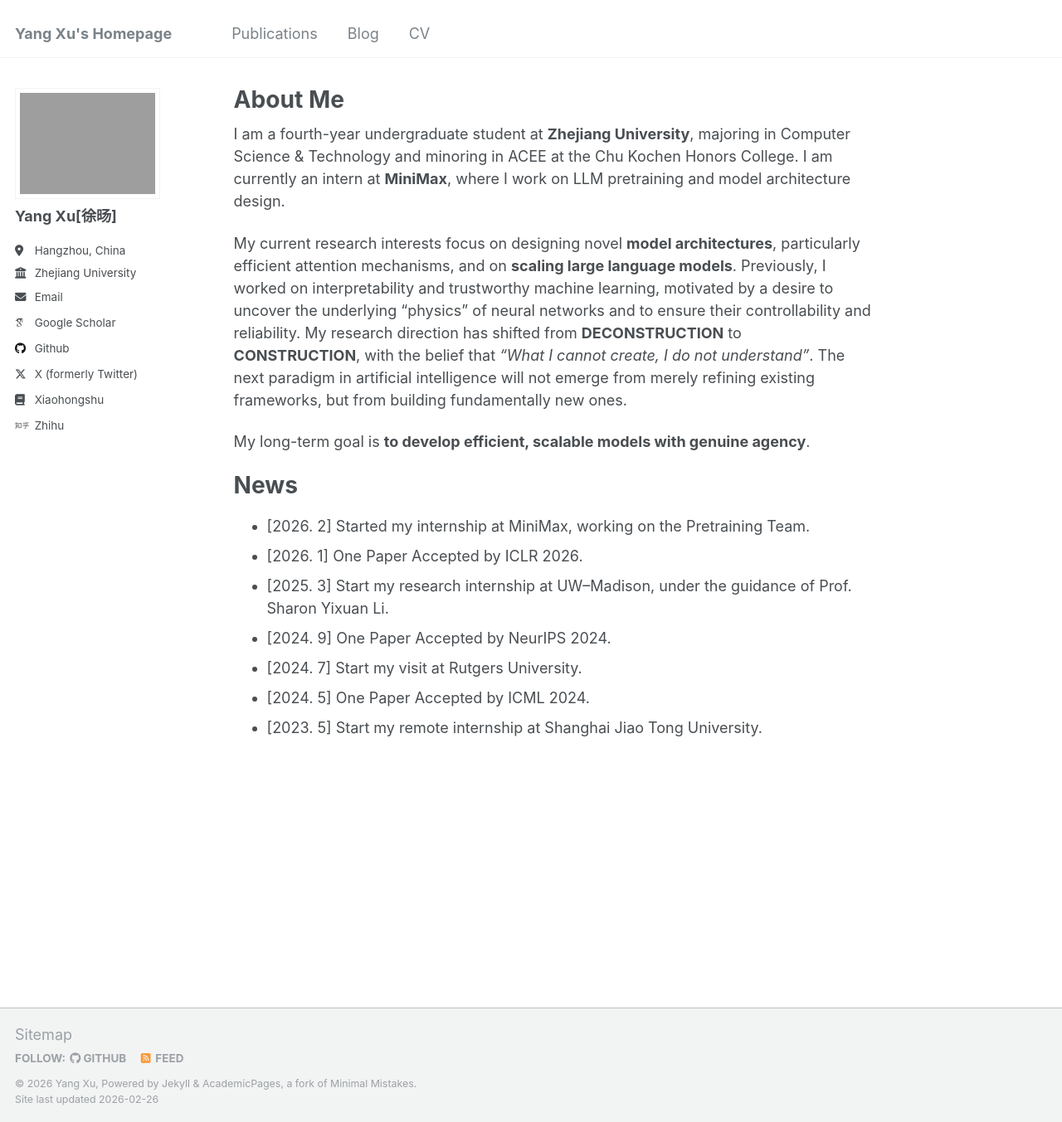
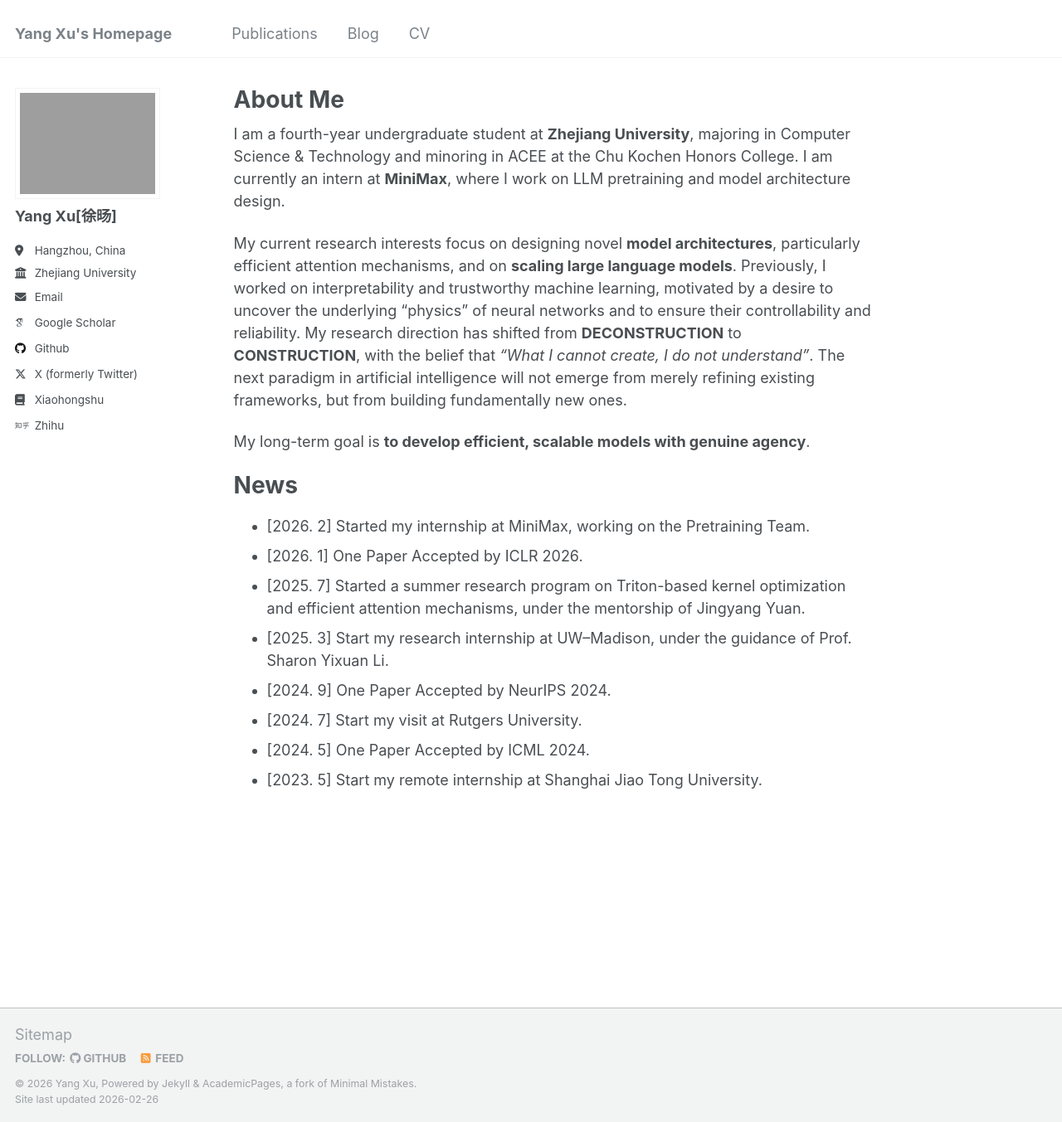
Before and after one commit to Superposition09m/Superposition09m.github.io, a Jekyll site: the page built from _pages/about.md, in a window 1280 px wide and 1353 px high. Shown: the whole window at 83% size. Built offline with Jekyll 4.4.1, drawn with Linux system fonts in a browser that asks for light colours; some web fonts are replaced.

Commit message:
Update about.md

```diff
--- a/_pages/about.md
+++ b/_pages/about.md
@@ -18,6 +18,7 @@ News
 ======
 - [2026. 2] Started my internship at MiniMax, working on the Pretraining Team.
 - [2026. 1] One Paper Accepted by ICLR 2026.
+- [2025. 7] Started a summer research program on Triton-based kernel optimization and efficient attention mechanisms, under the mentorship of Jingyang Yuan.
 - [2025. 3] Start my research internship at UW–Madison, under the guidance of Prof. Sharon Yixuan Li.
 - [2024. 9] One Paper Accepted by NeurIPS 2024.
 - [2024. 7] Start my visit at Rutgers University.
```
